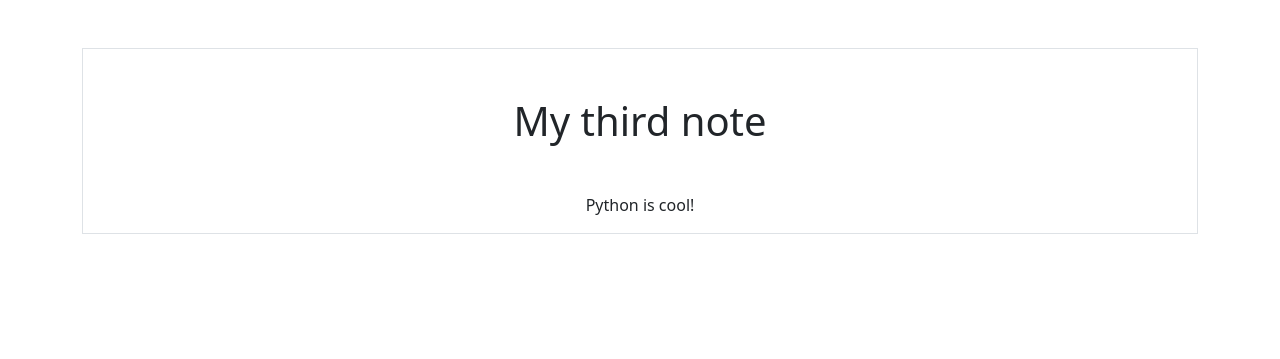
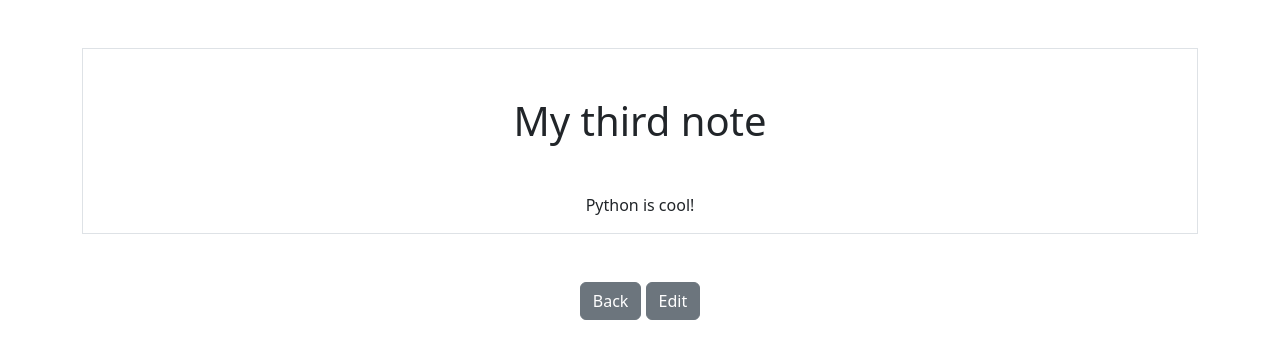
Before and after one commit to wanye71/Django, a Django app: page /smart/notes/1 in a window 1280 px wide. Shown: the top 359 px of the page. Run offline with Django 5.2, Linux system fonts and the light colour scheme; data comes from the database, SQL or seed files in the repository; both versions use the stored data as it was after the commit.

Commit message:
updating notes

```diff
--- a/notes/templates/notes/notes_detail.html
+++ b/notes/templates/notes/notes_detail.html
@@ -1,14 +1,11 @@
 {% extends "base.html" %}
 
 {% block content %}
-
 <div class="border round">
-
-<h1 class="my-5">{{note_details.title}}</h1>
-
-<p>{{note_details.text}}</p>
-
+    <h1 class="my-5">{{note.title}}</h1>
+    <p>{{note.text}}</p>
 </div>
 
-
+<a href="{% url 'notes.list' %}" class="btn btn-secondary my-5">Back</a>
+<a href="{% url 'notes.update' pk=note.id %}" class="btn btn-secondary">Edit</a>
 {% endblock %}
--- a/notes/templates/notes/notes_form.html
+++ b/notes/templates/notes/notes_form.html
@@ -2,7 +2,7 @@
 
 {% block content %}
 
-<form action="{% url 'notes.new' %}" method="POST">{% csrf_token %}
+<form  method="POST">{% csrf_token %}
     {{ form }}
     <button type="submit" class="btn btn-primary btn-lg my-5">Submit</button>
 </form>
@@ -11,5 +11,7 @@
     {{form.errors.title.as_text}}
 </div>
 {% endif %}
+<a href="{% url 'notes.list' %}" class="btn btn-secondary">Cancel</a>
+
 
 {% endblock %}
--- a/notes/templates/notes/notes_list.html
+++ b/notes/templates/notes/notes_list.html
@@ -5,7 +5,7 @@
 <h1 class="my-5">List of Notes:</h1>
 
 <div class="row row-cols3 g2">
-  {% for note in notes_list %}
+  {% for note in notes %}
   <div class="col">
     <div class="p-3 border">
       <a href="{% url 'notes.detail' pk=note.id %}" class="text-dark text-decoration-non"><h3>{{note.title}}</h3>
--- a/notes/urls.py
+++ b/notes/urls.py
@@ -1,9 +1,11 @@
+
 from django.urls import path
 
 from . import views
 
 urlpatterns = [
     path('notes', views.NotesListView.as_view(), name="notes.list"),
-    path('notes/<int:pk>', views.NotesDetailView.as_view(), name='notes.detail'),
+    path('notes/<int:pk>', views.NotesDetailView.as_view(), name="notes.detail"),
+    path('notes/<int:pk>/edit', views.NotesUpdateView.as_view(), name="notes.update"),
     path('notes/new', views.NotesCreateView.as_view(), name="notes.new"),
 ]
--- a/notes/views.py
+++ b/notes/views.py
@@ -1,9 +1,16 @@
+from typing import List
 from django.shortcuts import render
 from django.http import Http404
-from django.views.generic import ListView, DetailView, CreateView
+from django.views.generic import CreateView, DetailView, ListView, UpdateView
 
 from .forms import NotesForm
 from .models import Notes
+
+
+class NotesUpdateView(UpdateView):
+    model = Notes
+    success_url = '/smart/notes'
+    form_class = NotesForm
 
 class NotesCreateView(CreateView):
     model = Notes
@@ -12,10 +19,10 @@ class NotesCreateView(CreateView):
 
 class NotesListView(ListView):
     model = Notes
-    context_object_name = "notes_list"
+    context_object_name = "notes"
     template_name = "notes/notes_list.html"
 
 class NotesDetailView(DetailView):
     model = Notes
-    context_object_name = "note_details"
+    context_object_name = "note"
     template_name = "notes/notes_detail.html"
```
Also changed, not shown: notes/forms.py (+5 -5 lines), db.sqlite3.
